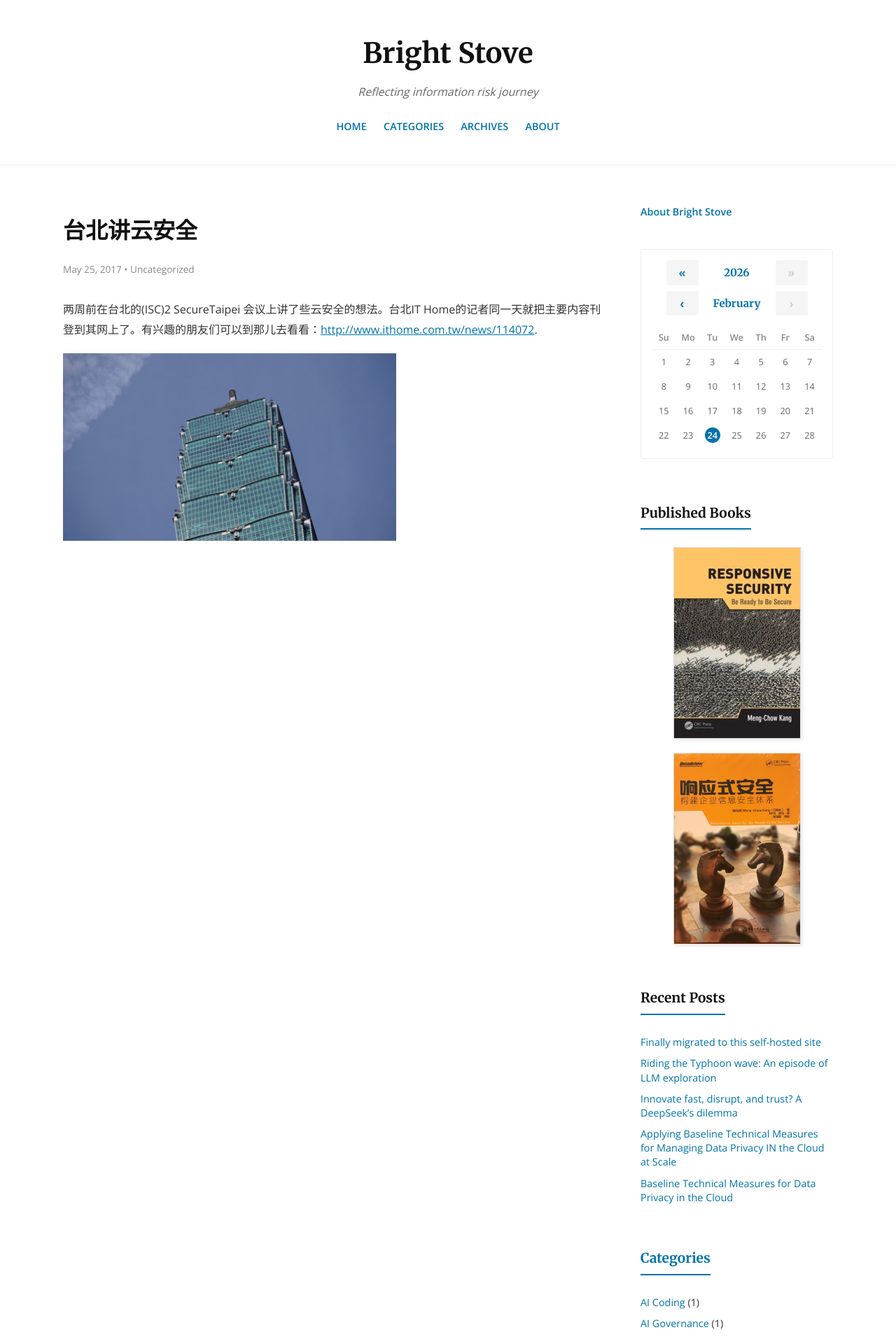
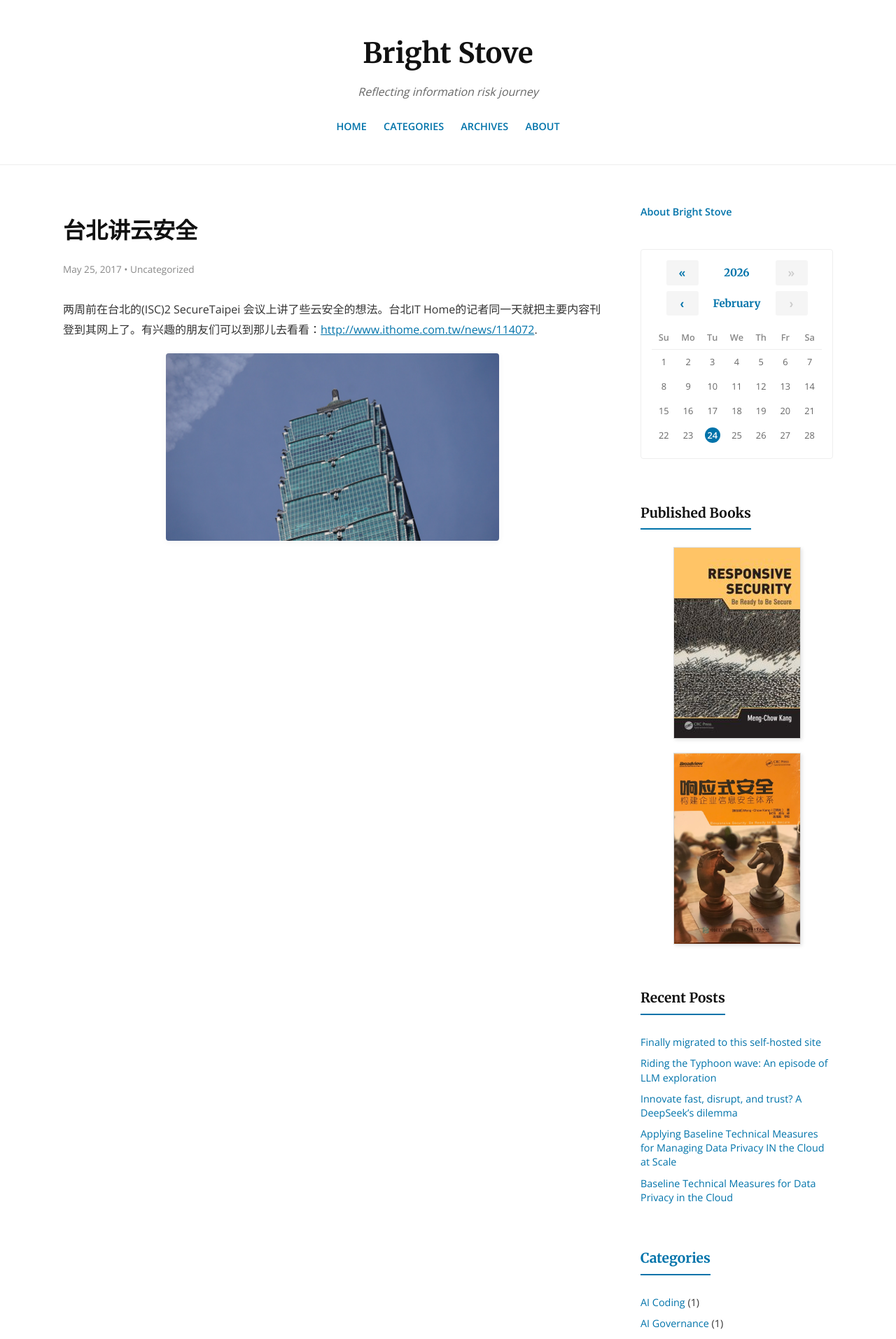
Before and after one commit to bstovej/brightstove, a Jekyll site: the page built from _posts/2017-05-25-%e5%8f%b0%e5%8c%97%e8%ae%b2%e4%ba%91%e5%ae%89%e5%85%a8.md, in a window 1280 px wide. Shown: the top 1914 px of the page at 70% size. Built offline with Jekyll 4.4.1, drawn with Linux system fonts in a browser that asks for light colours.

Commit message:
fixed image size and table contents alignment errors.

```diff
--- a/assets/css/style.css
+++ b/assets/css/style.css
@@ -111,6 +111,38 @@
 .post-content a {
     color: #0073aa;
     text-decoration: underline;
+}
+
+/* Responsive Images */
+.post-content img {
+    max-width: 100%;
+    height: auto;
+    display: block;
+    margin: 20px auto;
+    border-radius: 4px;
+    box-shadow: 0 2px 10px rgba(0,0,0,0.05);
+}
+
+/* Table Styling */
+.post-content table {
+    width: 100%;
+    border-collapse: collapse;
+    margin-bottom: 30px;
+    font-size: 0.9rem;
+    line-height: 1.5;
+}
+
+.post-content th,
+.post-content td {
+    padding: 12px;
+    border: 1px solid #eee;
+    vertical-align: top;
+    text-align: left;
+}
+
+.post-content th {
+    background-color: #fcfcfc;
+    font-weight: 600;
 }
 
 /* Sidebar Widgets */
```
